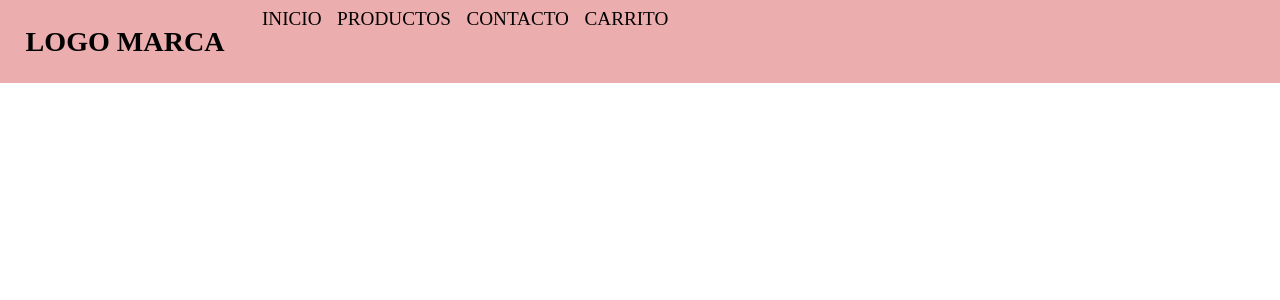
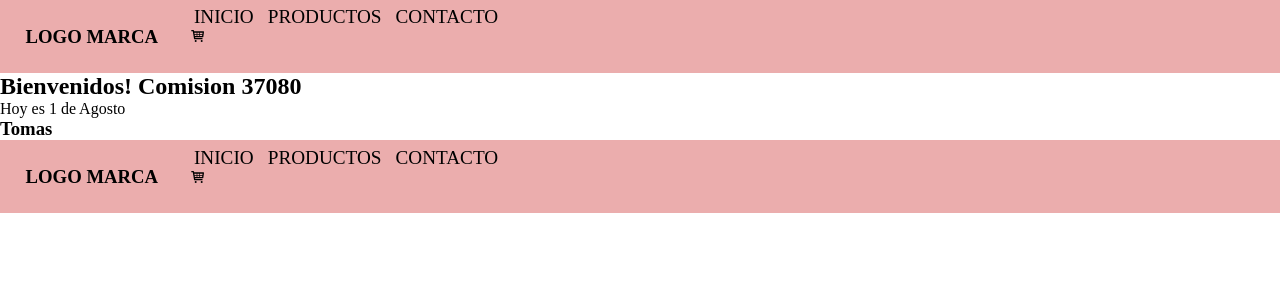
Before and after one commit to martujoaquin/React, a React (Create React App) app: page / in a window 1280 px wide. Shown: the top 300 px of the page. Built offline with nearby package versions, Linux system fonts and the light colour scheme.

Commit message:
creando landing

```diff
--- a/package.json
+++ b/package.json
@@ -8,6 +8,7 @@
     "@testing-library/user-event": "^13.5.0",
     "react": "^18.2.0",
     "react-dom": "^18.2.0",
+    "react-icons": "^4.4.0",
     "react-scripts": "5.0.1",
     "web-vitals": "^2.1.4"
   },
--- a/public/index.html
+++ b/public/index.html
@@ -11,6 +11,8 @@
     />
     <link rel="apple-touch-icon" href="%PUBLIC_URL%/logo192.png" />
     <link rel="manifest" href="%PUBLIC_URL%/manifest.json" />
+    <link href="https://fonts.googleapis.com/icon?family=Material+Icons"
+      rel="stylesheet">
 
     <title>React App</title>
   </head>
--- a/src/App.js
+++ b/src/App.js
@@ -1,13 +1,17 @@
 //Fragments
 //invisible para el DOM, no le puedo dar estilos
 
-import Navbar from "./components/Nav/Navbar";
+import Header from "./components/Header/Header";
+import ItemListContainer from "./components/ItemListContainer/ItemListContainer"
 import './index.css';
+import Footer from "./components/Footer/Footer"
 
 const App = () => {
     return (
         <>
-            <Navbar/>
+            <Header/>
+            <ItemListContainer/>
+            <Footer/>
         </>
     )
 };
--- /dev/null
+++ b/src/components/CartWidget/CartWidget.js
@@ -0,0 +1,9 @@
+import {TiShoppingCart} from "react-icons/ti";
+
+const CartWidget = ()=>{
+    return(
+        <TiShoppingCart/>
+    )
+}
+
+export default CartWidget;
--- /dev/null
+++ b/src/components/Footer/Footer.jsx
@@ -0,0 +1,13 @@
+
+import Navbar from "../Nav/Navbar";
+
+const Footer = () => {
+    return (
+        <>
+            <Navbar isFooter={true}/>
+        </>
+    )
+};
+//export const Otra = () => 'Hola Mundo';
+
+export default Footer;
--- /dev/null
+++ b/src/components/Header/Header.jsx
@@ -0,0 +1,13 @@
+import Navbar from '../Nav/Navbar';
+
+
+const Header = () => {
+    return (
+        <>
+            <Navbar isFooter={false}/>
+        </>
+    )
+};
+//export const Otra = () => 'Hola Mundo';
+
+export default Header;
--- /dev/null
+++ b/src/components/ItemListContainer/ItemListContainer.js
@@ -0,0 +1,13 @@
+import Main from "../Main/Main"
+
+const ItemListContainer = ()=>{
+    return (
+        <>
+            <Main test="Comision 37080"
+            fecha={undefined}
+            alumno={{nombre:'Tomas', curso:'React'}}/>
+        </>
+    )
+}
+
+export default ItemListContainer;
--- /dev/null
+++ b/src/components/Main/Main.jsx
@@ -0,0 +1,24 @@
+import React from 'react';
+/* import estilos from './main.modules.css'; */
+
+const Main = ({test, fecha=1, alumno})=>{
+    /* console.log(props); */
+    //console.log(props.alumno.nombre);
+    //const comision = props.test;
+    //const {test, fecha} = props;
+    //const {nombre} =alumno;
+
+    return (
+        <main>
+            <section>
+                <h2>Bienvenidos! {test}</h2>
+                <p>Hoy es {fecha} de Agosto</p>
+                <h3>{alumno.nombre}</h3>
+            </section>
+        </main>
+    )
+}
+
+export default Main;
+
+/* {props.test} asi puedo leer lo enviado desde el app */
--- a/src/components/Nav/Navbar.jsx
+++ b/src/components/Nav/Navbar.jsx
@@ -1,6 +1,8 @@
+import CartWidget from '../CartWidget/CartWidget';
 import './index.css'
 
-const Navbar =()=>{
+const Navbar =(props)=>{
+    console.log(props);
     return (
         <nav className="navbar">
             <div className="logoMarca">
@@ -11,7 +13,7 @@ const Navbar =()=>{
                     <li><a className='a' href="google.com">INICIO</a></li>
                     <li><a href="google.com">PRODUCTOS</a></li>
                     <li><a href="google.com">CONTACTO</a></li>
-                    <li><a href="google.com">CARRITO</a></li>
+                    <CartWidget/>
                 </ul>
             </div>
         </nav>
--- a/src/components/Nav/index.css
+++ b/src/components/Nav/index.css
@@ -10,7 +10,7 @@
 
 .logoMarca{
     margin: 2%;
-    font-size: x-large;
+
 }
 
 .lista{
```
Also changed, not shown: src/components/Main/main.module.css (added), 1 other file (tests, documents, lock files or other folders).
